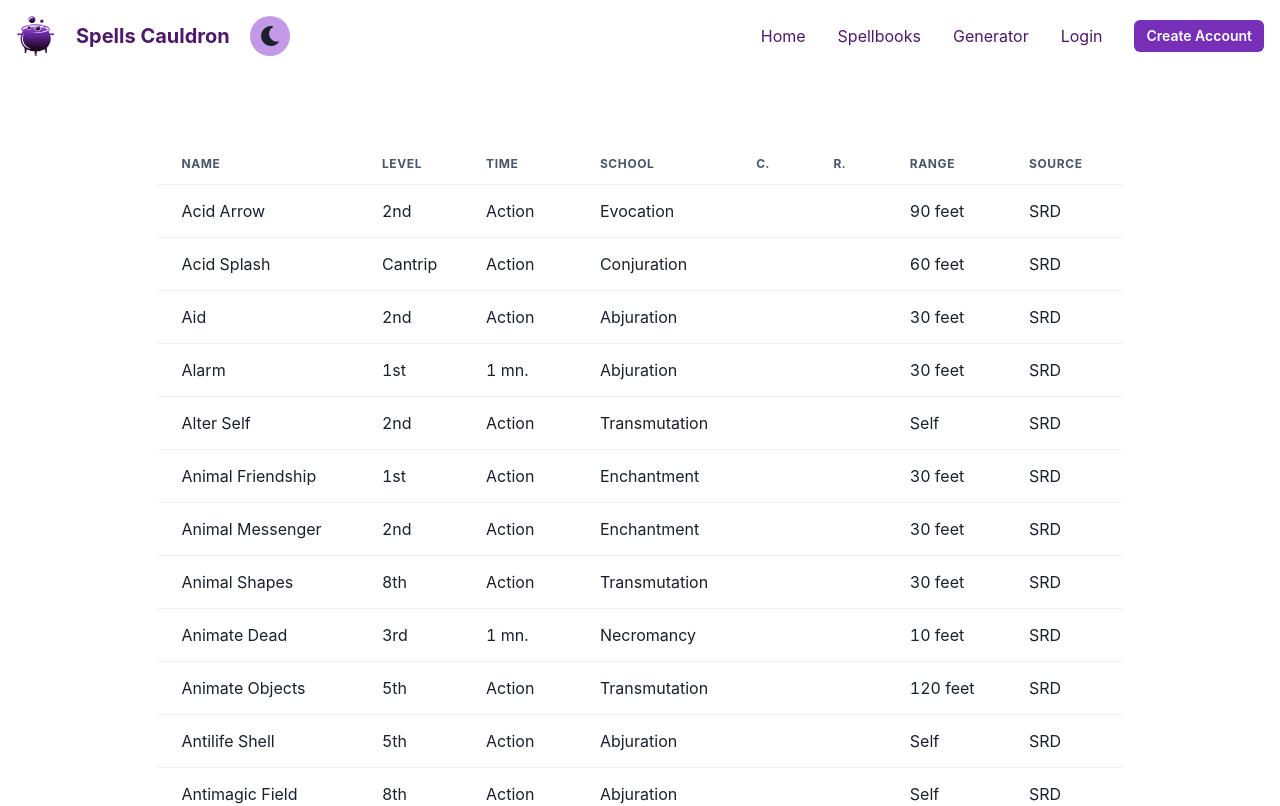
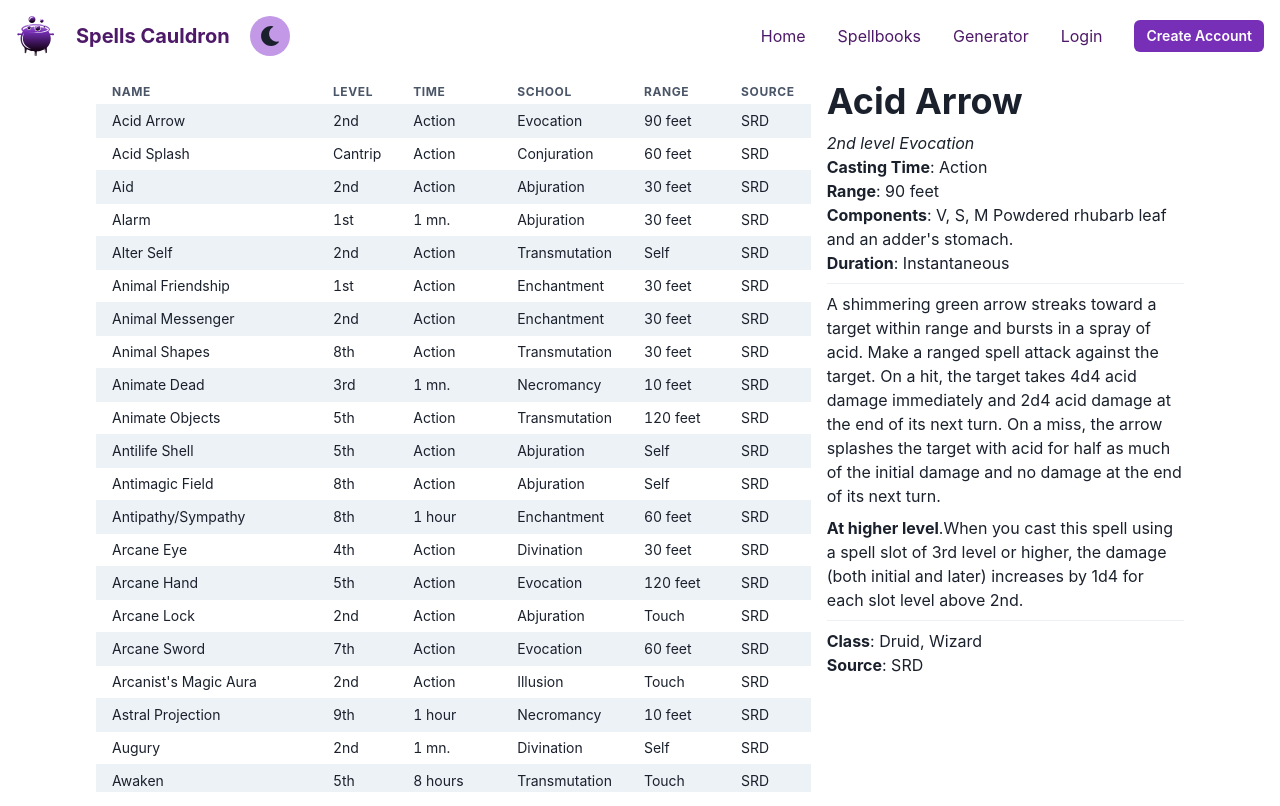
Before and after one commit to AEMuto/spellscauldron, a React (Create React App) app: page / in a window 1280 px wide. Shown: the top 806 px of the page. Built offline with nearby package versions, Linux system fonts and the light colour scheme.

Commit message:
Code Refactoring & improve spells page UI

```diff
--- a/src/App.js
+++ b/src/App.js
@@ -1,42 +1,25 @@
-import React, { Component } from 'react';
+import React from 'react';
 import { Redirect, Route, Switch } from 'react-router-dom';
-import {
-  ChakraProvider,
-  Box,
-  Container,
-  VStack,
-  Text,
-  Link,
-  HStack,
-  Stack,
-  Circle,
-  Code,
-  Grid,
-  GridItem,
-  theme,
-  Flex,
-  Heading,
-  Spacer,
-  Button,
-  Center,
-  Divider,
-  useColorMode,
-  useColorModeValue,
-} from '@chakra-ui/react';
-import { ColorModeSwitcher } from './ColorModeSwitcher';
-import SpellsTable from './components/spellsTable';
+import { ChakraProvider, Flex } from '@chakra-ui/react';
 import NavBar from './components/navBar';
 import customTheme from './utils/theme';
+import Spells from './components/spells';
 
 function App() {
   return (
     <ChakraProvider theme={customTheme}>
-      <Stack position="fixed" w="100%" spacing={0} mt={-36}>
+      <Flex
+        // bg="tomato"
+        w="100vw"
+        h="100vh"
+        direction="column"
+        wrap="nowrap"
+        position="absolute"
+        overflowY={{ base: 'auto', lg: 'hidden' }}
+      >
         <NavBar />
-      </Stack>
-      <Container maxW="xl" mt={36} centerContent>
-        <SpellsTable />
-      </Container>
+        <Spells />
+      </Flex>
     </ChakraProvider>
   );
 }
--- a/src/components/spells.jsx
+++ b/src/components/spells.jsx
@@ -0,0 +1,45 @@
+import { Flex } from '@chakra-ui/react';
+import React from 'react';
+import SpellsTable from './spellsTable';
+import SpellsInfo from './spellsInfo';
+
+function Spells(props) {
+  return (
+    <Flex
+      direction="column"
+      h={{ base: null, lg: 'calc(100vh - 72px)' }}
+      maxH={{ base: null, lg: 'calc(100vh - 72px)' }}
+      position="relative"
+    >
+      <Flex
+        h="100%"
+        maxH="100%"
+        maxW={{ base: 'calc(100vw - 1.1em)', lg: '62em', xl: '70em' }}
+        minW={{ base: null, lg: '62em', xl: '70em' }}
+        marginX="auto"
+        paddingX=".5em"
+        direction={{ base: 'column', lg: 'row' }}
+        position="relative"
+      >
+        <Flex
+          direction="column"
+          wrap="nowrap"
+          flex="2"
+          maxH={{ base: '60vh', lg: '100%' }}
+          m={2}
+          marginBottom={{ base: 0, lg: 2 }}
+          position="relative"
+        >
+          <Flex overflowY="auto" fontSize=".8em">
+            <SpellsTable />
+          </Flex>
+        </Flex>
+        <Flex direction="column" flex="1" m={2} position="relative">
+          <SpellsInfo />
+        </Flex>
+      </Flex>
+    </Flex>
+  );
+}
+
+export default Spells;
--- /dev/null
+++ b/src/components/spellsInfo.jsx
@@ -0,0 +1,41 @@
+import { Box, Divider, Heading, Text } from '@chakra-ui/react';
+import React from 'react';
+import spells from '../data/spells.json';
+
+function SpellsInfo(props) {
+  const data = React.useMemo(() => spells, []);
+  return (
+    <Box>
+      <Heading mb={2}>{data[0].name}</Heading>
+      <Text as="i">
+        {data[0].level} level {data[0].school}
+      </Text>
+      <Text>
+        <Text as="b">Casting Time</Text>: {data[0].casting_time}
+      </Text>
+      <Text>
+        <Text as="b">Range</Text>: {data[0].range}
+      </Text>
+      <Text>
+        <Text as="b">Components</Text>: {data[0].components} {data[0].material}
+      </Text>
+      <Text>
+        <Text as="b">Duration</Text>: {data[0].duration}
+      </Text>
+      <Divider mb={2} mt={2} />
+      <Text>{data[0].desc}</Text>
+      <Text mt={2}>
+        <Text as="b">At higher level</Text>.{data[0].higher_level}
+      </Text>
+      <Divider mb={2} mt={2} />
+      <Text>
+        <Text as="b">Class</Text>: {data[0].class}
+      </Text>
+      <Text>
+        <Text as="b">Source</Text>: {data[0].page}
+      </Text>
+    </Box>
+  );
+}
+
+export default SpellsInfo;
--- a/src/components/spellsTable.jsx
+++ b/src/components/spellsTable.jsx
@@ -26,16 +26,6 @@ function SpellsTable() {
         accessor: 'school',
       },
       {
-        Header: 'C.',
-        accessor: 'concentration',
-        isBoolean: true,
-      },
-      {
-        Header: 'R.',
-        accessor: 'ritual',
-        isBoolean: true,
-      },
-      {
         Header: 'Range',
         accessor: 'range',
       },
@@ -56,7 +46,7 @@ function SpellsTable() {
   } = useTable({ columns, data }, useSortBy);
 
   return (
-    <Table {...getTableProps()}>
+    <Table variant="striped" size="sm">
       <Thead>
         {headerGroups.map(headerGroup => (
           <Tr {...headerGroup.getHeaderGroupProps()}>
@@ -66,7 +56,7 @@ function SpellsTable() {
                 isBoolean={column.isBoolean}
               >
                 {column.render('Header')}
-                <chakra.span pl="4">
+                <chakra.span>
                   {column.isSorted ? (
                     column.isSortedDesc ? (
                       <TriangleDownIcon aria-label="sorted descending" />
```
Also changed, not shown: 1 other file (tests, documents, lock files or other folders).
